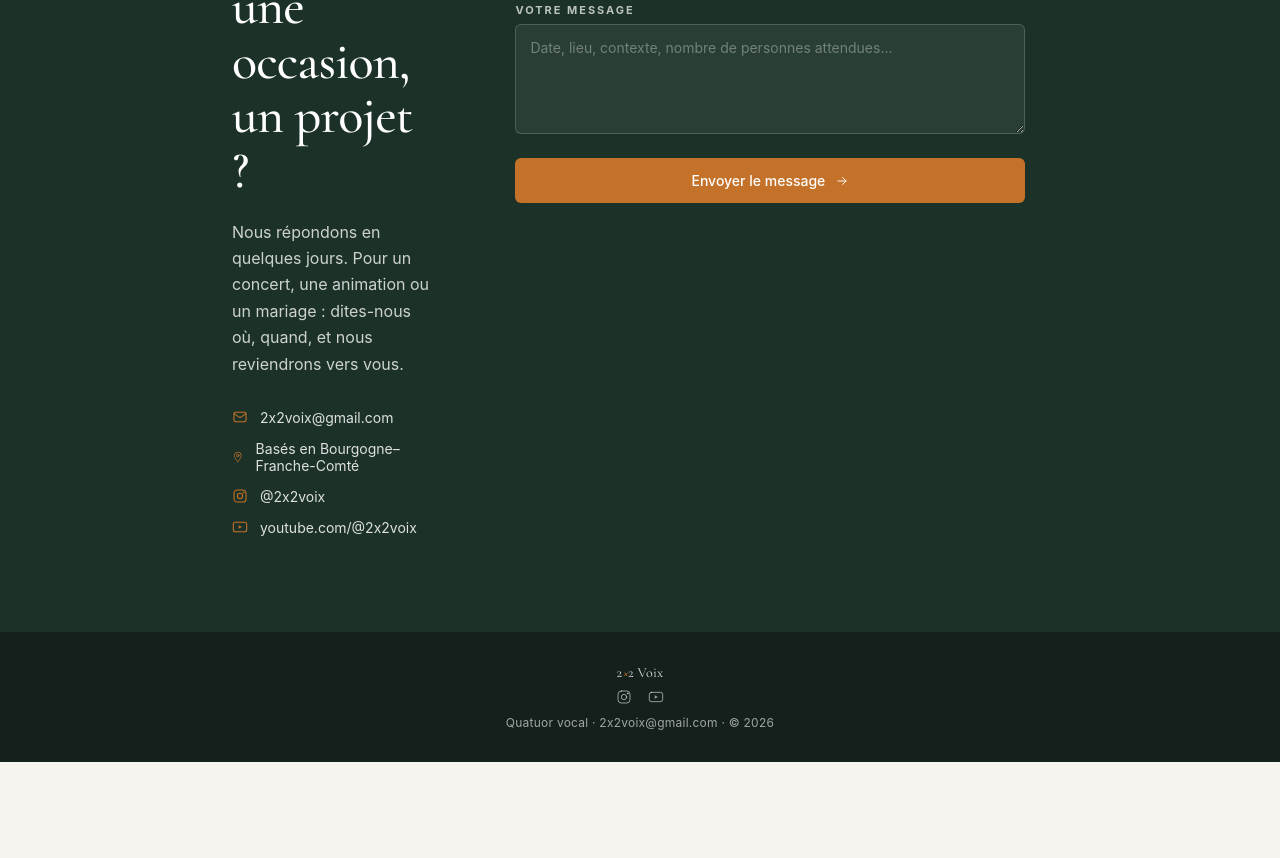
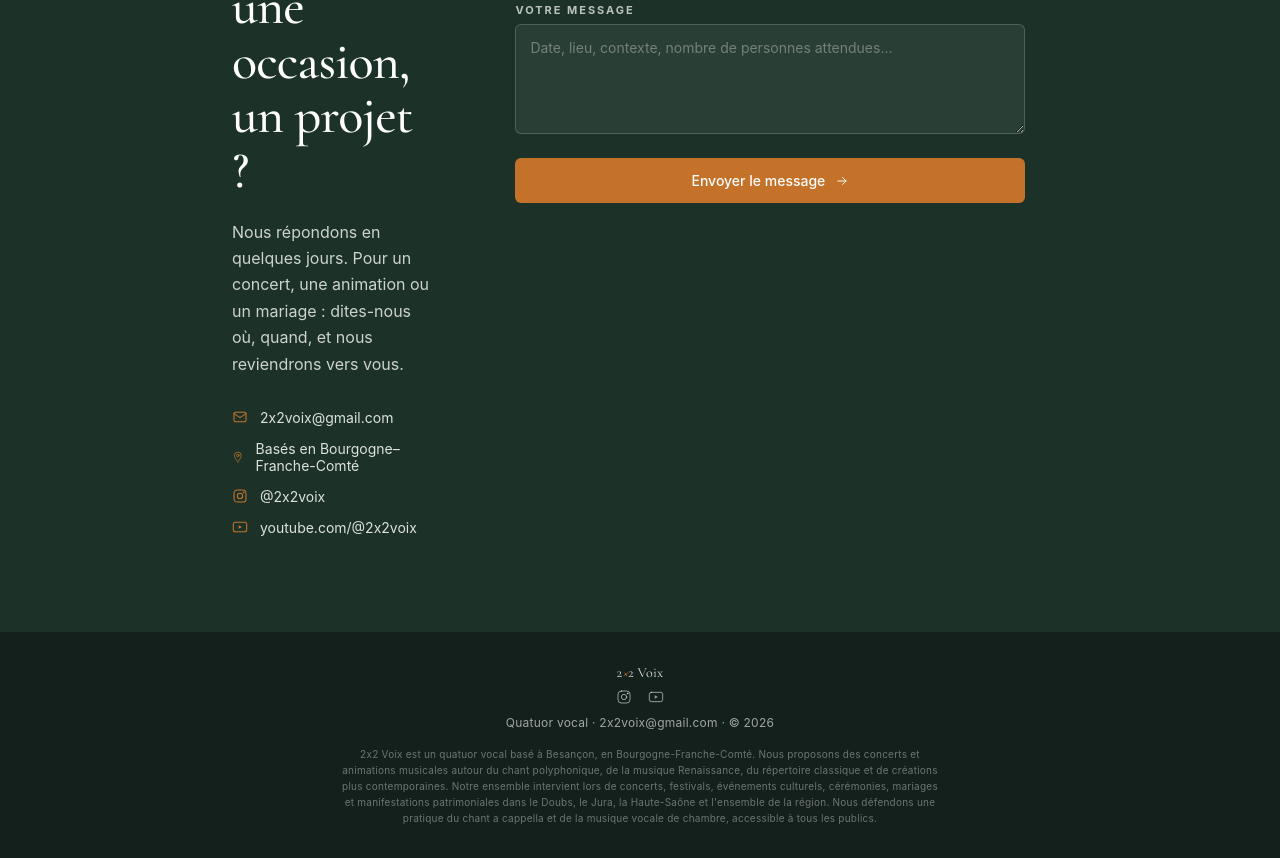
Before and after one commit to TimVille25/2x2voix, a React (Vite) app: page / in a window 1280 px wide. Shown: the part 5103-5961 px from the top of the page. Before the commit the page ends 5865 px from the top, so only its background shows below. Built offline with nearby package versions, Linux system fonts and the light colour scheme.

Commit message:
Ajout d'une description au pied de page pour présenter le quatuor vocal 2x2 Voix

```diff
--- a/src/components/organisms/Footer/index.jsx
+++ b/src/components/organisms/Footer/index.jsx
@@ -27,6 +27,9 @@ const Footer = () => (
       </a>
     </div>
     <div>Quatuor vocal · 2x2voix@gmail.com · © 2026</div>
+    <p className="footer__description">
+      2x2 Voix est un quatuor vocal basé à Besançon, en Bourgogne-Franche-Comté. Nous proposons des concerts et animations musicales autour du chant polyphonique, de la musique Renaissance, du répertoire classique et de créations plus contemporaines. Notre ensemble intervient lors de concerts, festivals, événements culturels, cérémonies, mariages et manifestations patrimoniales dans le Doubs, le Jura, la Haute-Saône et l'ensemble de la région. Nous défendons une pratique du chant a cappella et de la musique vocale de chambre, accessible à tous les publics.
+    </p>
   </footer>
 );
 
--- a/src/components/organisms/Footer/style.css
+++ b/src/components/organisms/Footer/style.css
@@ -29,3 +29,10 @@
   align-items: center;
 }
 .footer__social-link:hover { color: rgba(255,255,255,0.9); }
+.footer__description {
+  max-width: 600px;
+  margin: 16px auto 0;
+  color: rgba(255,255,255,0.38);
+  font-size: 10px;
+  line-height: 1.6;
+}
```
